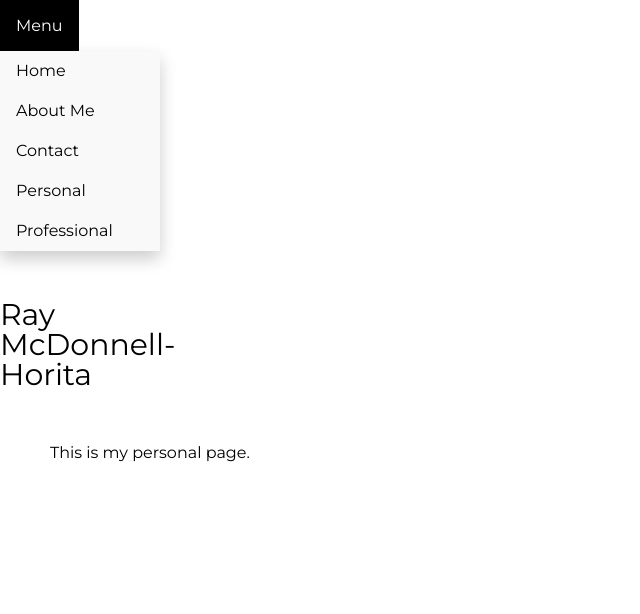
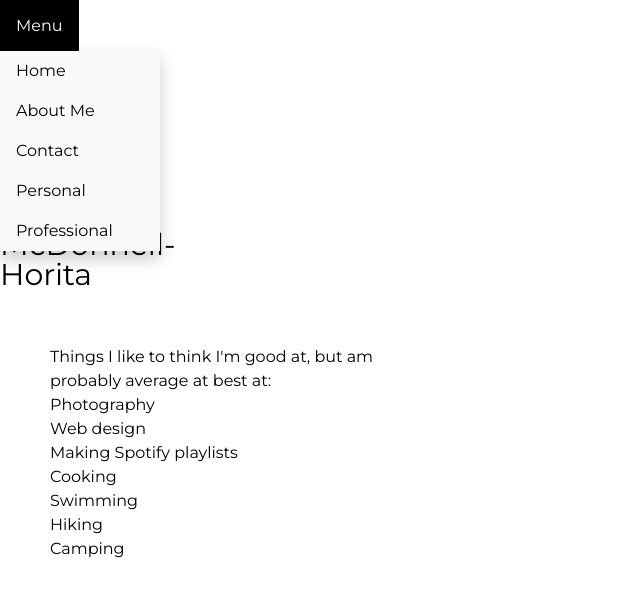
Before and after one commit to grc-338-03-spring-2016/github-mobile-website-03-rmmcdonn, a plain HTML site: page personal.html in a window 1280 px wide. Shown: the whole page, without its empty margins (0-640 px from the left). Drawn offline with Linux system fonts and the light colour scheme.

Commit message:
finish content

```diff
--- a/personal.html
+++ b/personal.html
@@ -27,8 +27,17 @@
 
 <header>Ray McDonnell-Horita</header>
 <section>
-<p>This is my personal page.</p>
-</section>
+    <p>Things I like to think I'm good at, but am probably average at best at:<br>
+    Photography<br>
+    Web design<br>
+    Making Spotify playlists<br>
+    Cooking<br>
+    Swimming<br>
+    Hiking<br>
+    Camping
+    </p>
+    </section>
+
 
 
 </body>
--- a/styles/style.css
+++ b/styles/style.css
@@ -6,7 +6,7 @@ header{
     font-size: 30px;
     display: inline-block;
     width: 100px;
-    padding: 300px 300px 5px 0px;
+    padding: 200px 200px 5px 0px;
 }
 .dropbtn {
     background-color: #000;
@@ -64,6 +64,7 @@ section{
 p{
     font-family: Montserrat;
     font-size: 16px;
+    line-height: 1.5em;
     display: inline-block;
     width: 350px;
     padding: 50px;
```
Also changed, not shown: Aboutme.html (+1 -3 lines), contact.html (+2 -1 lines), professional.html (+2 -1 lines), 1 other file.
